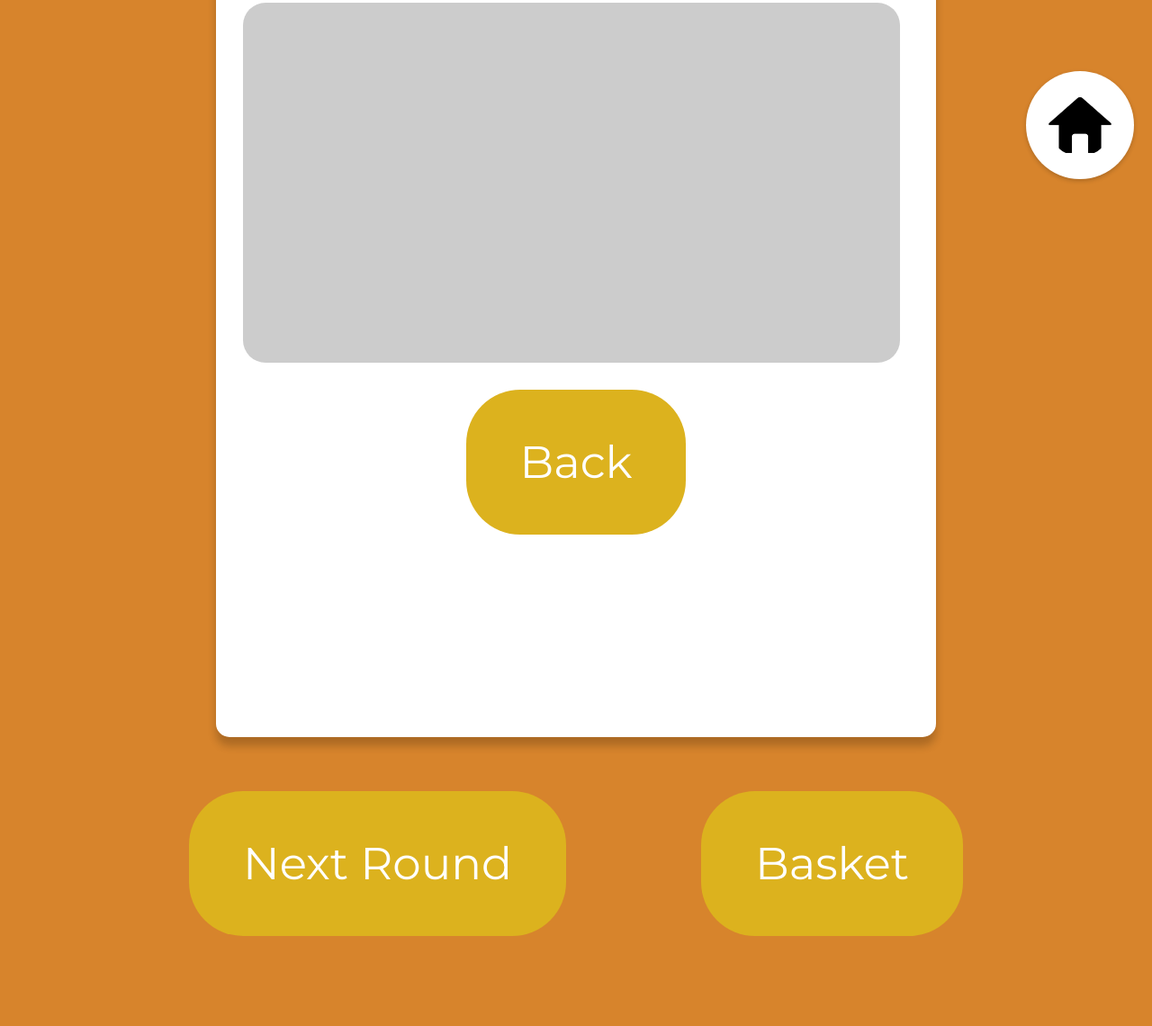
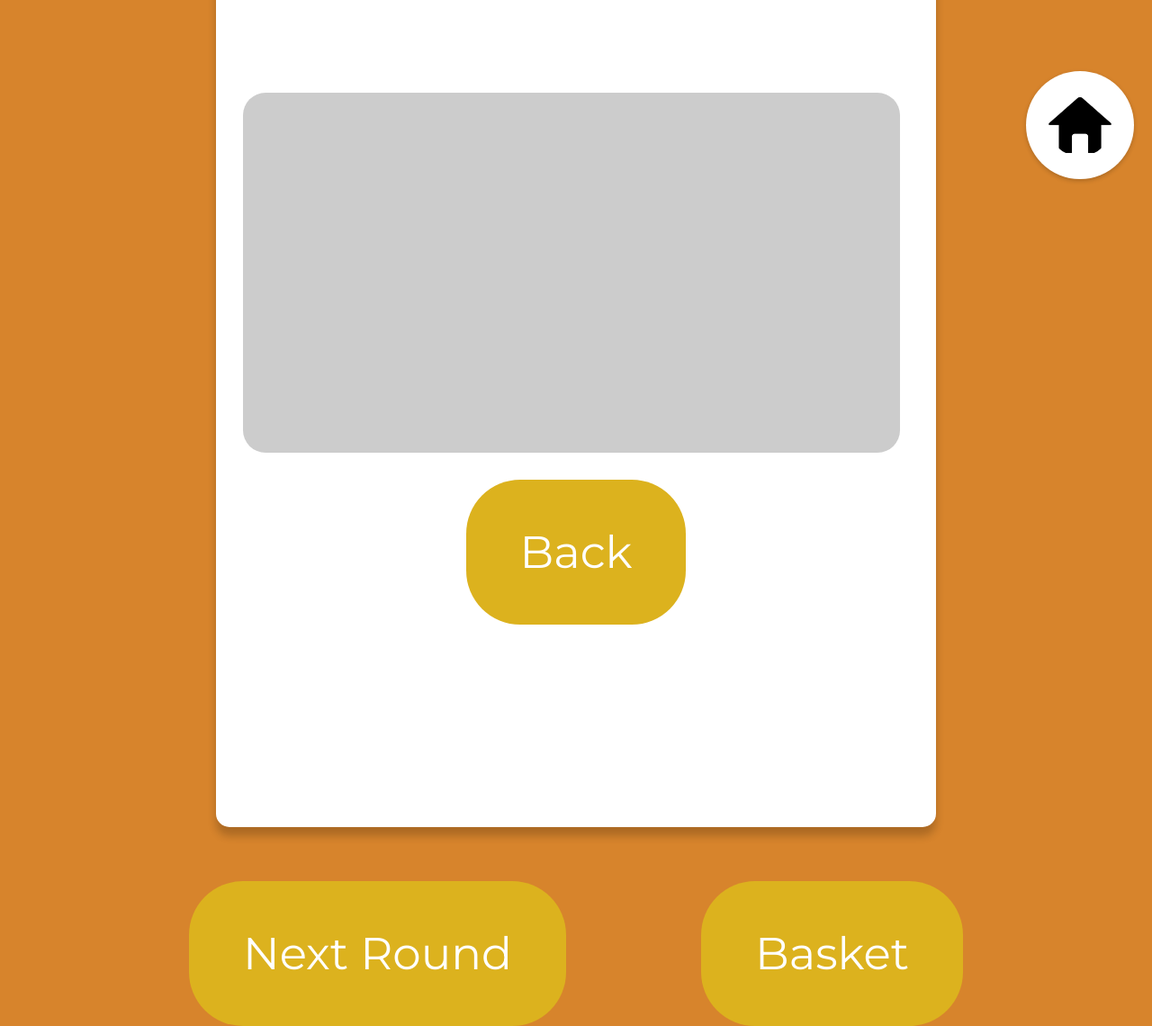
Before and after one commit to lazyelement/TeamProject-3A, a Flask app: a page that uses templates/artifactInfo.html in a window 1280 px wide. Shown: the part 581-1721 px from the top of the page at 90% size. Before the commit the page ends 1621 px from the top, so only its background shows below. Run offline with Flask 3, Linux system fonts and the light colour scheme; data that the repository does not hold is empty.

Commit message:
small changes

```diff
--- a/static/artifactInfo.css
+++ b/static/artifactInfo.css
@@ -3,10 +3,10 @@ body {
     margin: 0;
     padding: 0;
     display: flex;
-    justify-content: center;
     align-items: center;
     min-height: 100vh;
     flex-direction: column;
+    margin-top: 100px;
 }
 
 .whitebox {
--- a/static/congratulation.css
+++ b/static/congratulation.css
@@ -3,10 +3,10 @@ body {
     margin: 0;
     padding: 0;
     display: flex;
-    justify-content: center;
     align-items: center;
     min-height: 100vh;
     flex-direction: column;
+    margin-top: 100px;
 }
 
 .name {
```
